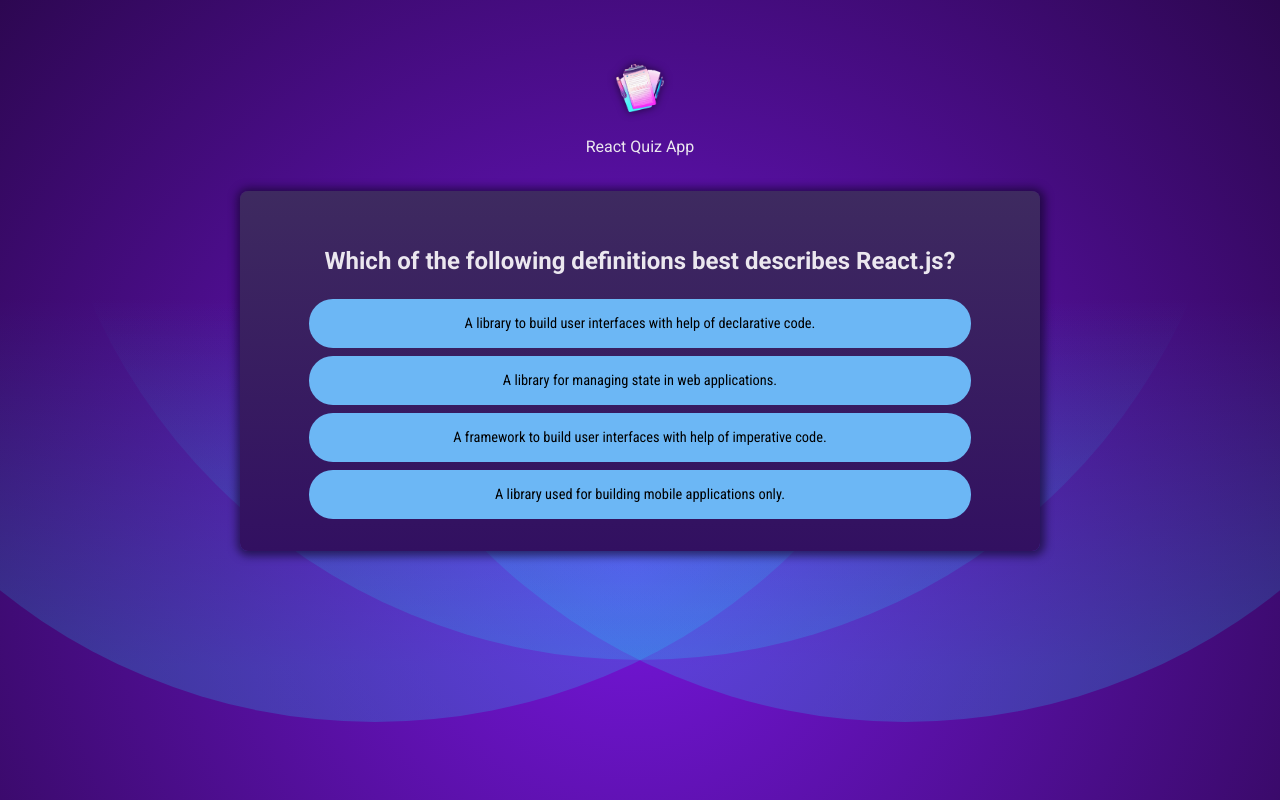
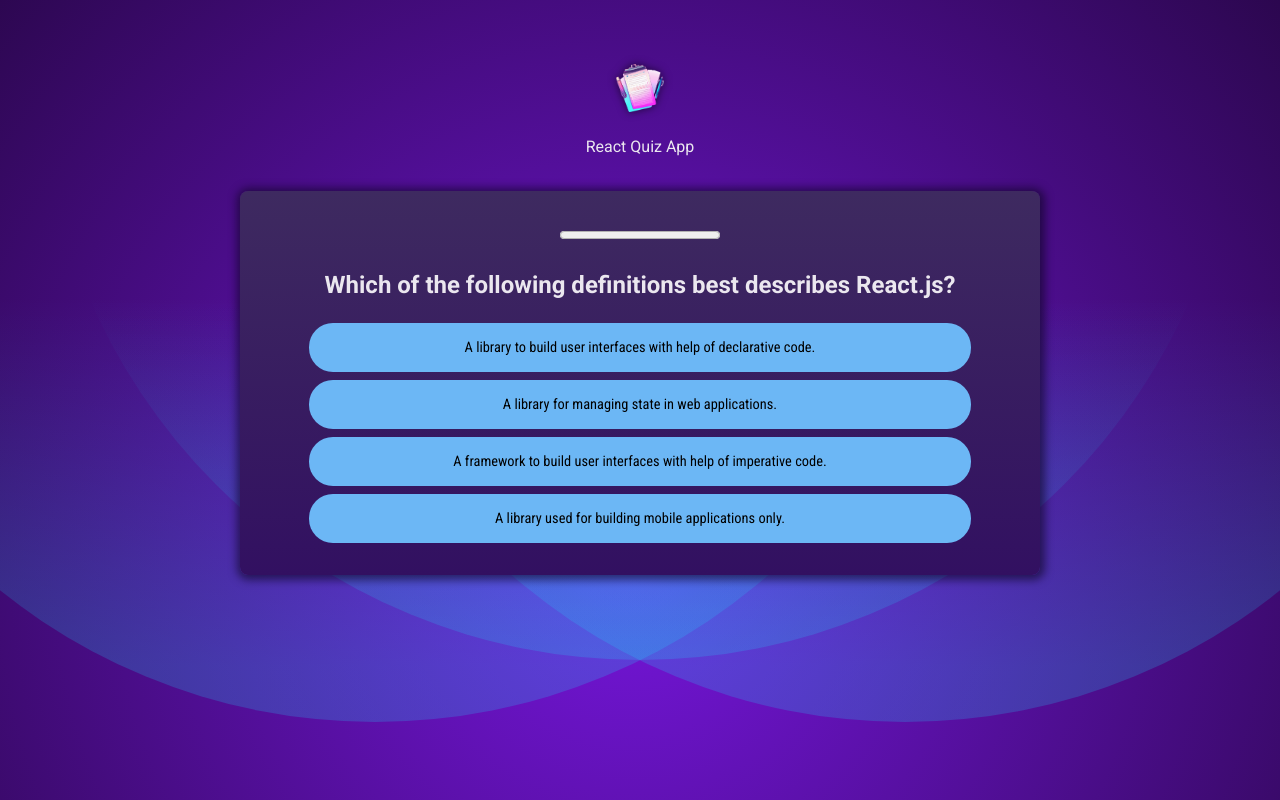
Before and after one commit to alingm01/QuizAppReact, a React (Vite) app: page / in a window 1280 px wide. Built offline with nearby package versions, Linux system fonts and the light colour scheme.

Commit message:
added question timer

```diff
--- /dev/null
+++ b/src/components/QuestionTimer.jsx
@@ -0,0 +1,19 @@
+import { useState, useEffect } from 'react';
+
+export default function QuestionTimer({ timeout, onTimeout }) {
+  const [remainingTime, setRemainingTime] = useState(timeout)
+
+  useEffect(() => {
+    setTimeout(onTimeout, timeout);
+  }, [onTimeout, timeout])
+
+
+  useEffect(() => {
+    setInterval(() => {
+      setRemainingTime((prevRemainingTime) => prevRemainingTime - 100);
+    }, 100)
+  }, [])
+
+
+  return <progress id="question-time" max={timeout} value={remainingTime}/>
+}
--- a/src/components/Quiz.jsx
+++ b/src/components/Quiz.jsx
@@ -1,6 +1,7 @@
 import { useState } from "react"
 import QUESTIONS from '../../question';
 import completedLogo from '../assets/quiz-complete.png';
+import QuestionTimer from "./QuestionTimer";
 
 export default function Quiz() {
   const [userAnswers, setUserAnswers] = useState([]);
@@ -28,6 +29,7 @@
   return (
     <div id="quiz">
       <div>
+        <QuestionTimer timeout={10000} onTimeout={() => handleSelectAnswer(null)}/>
         <h2 id="question">{QUESTIONS[activeQuestionIndex].text}</h2>
         <ul id="answers">
           {shuffledAnswers.map(answer => (
```
